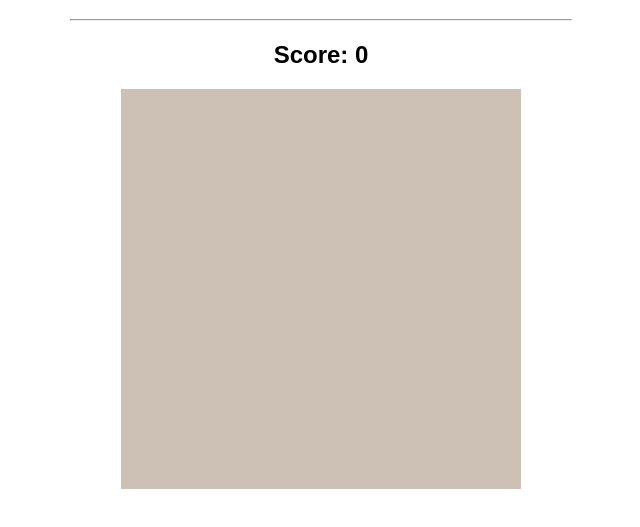
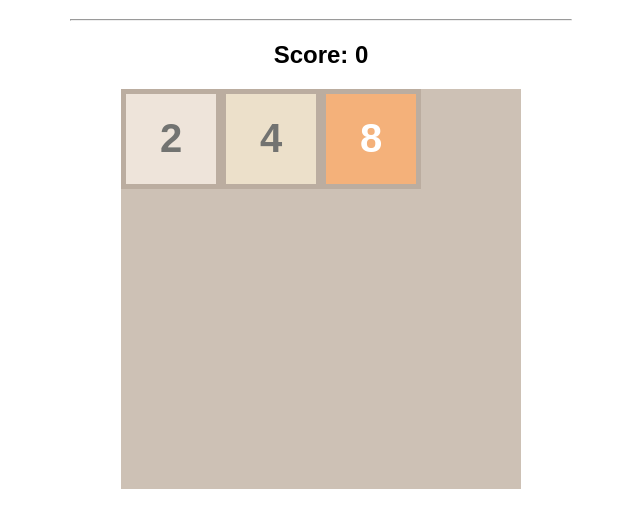
Before and after one commit to MaiCodes-exe/2048, a plain HTML site: page index.html in a window 1280 px wide. Shown: the part 61-588 px from the top of the page, without its empty margins (319-959 px from the left). Drawn offline with Linux system fonts and the light colour scheme.

Commit message:
added tiles and their styling

```diff
--- a/index.html
+++ b/index.html
@@ -13,7 +13,12 @@
 <hr>
 <h2>Score: <span if="score">0</span></h2>
 
-<div id="board"></div>
+<div id="board">
+<div class="tile x2">2</div>
+<div class="tile x4">4</div>
+<div class="tile x8">8</div>
+
+</div>
     <script src="app.js" charset="UTF-8"></script>
 </body>
 </html>
--- a/styles.css
+++ b/styles.css
@@ -18,3 +18,29 @@ hr{
     flex-wrap: wrap;
 
 }
+.tile{
+    width: 90px;
+    height: 90px;
+    border: 5px solid #bbada0;
+    font-size: 40px;
+    font-weight: bold;
+    display: flex;
+    justify-content: center;
+    align-items: center;
+}
+
+.x2{
+    background-color: #eee4da;
+    color: #727371;
+}
+
+.x4{
+    background-color: #ece0ca;
+    color: #727371;
+}
+
+
+.x8{
+    background-color: #f4b17a;
+    color: white;
+}
```
